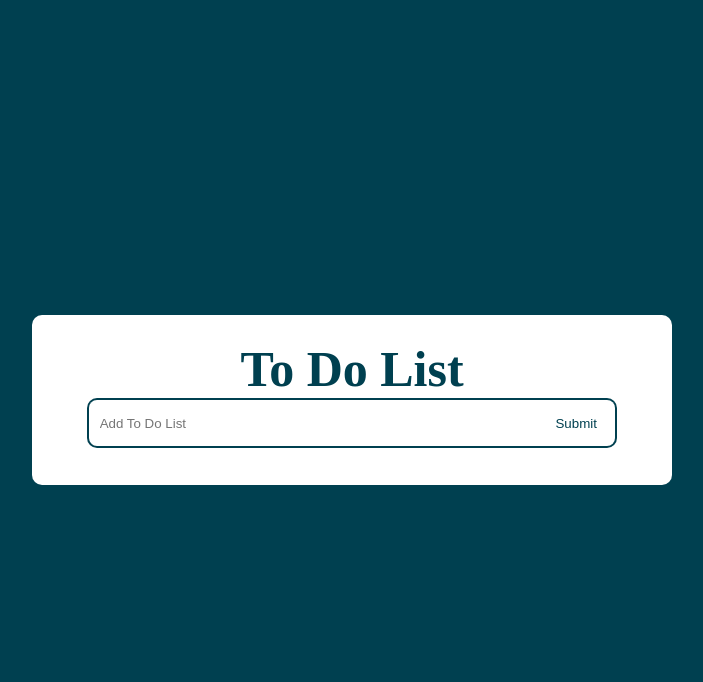
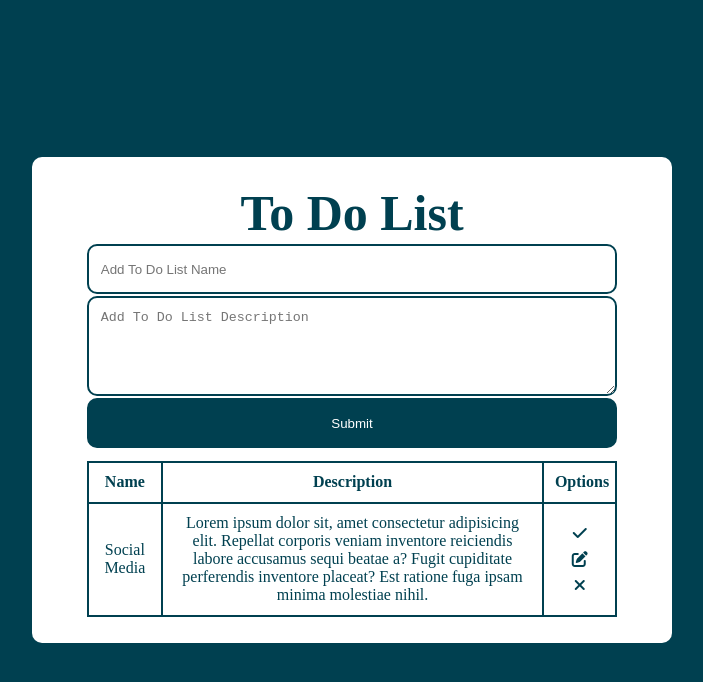
Before and after one commit to paulchristianlabor/javascript-practice, a plain HTML site: page to-do-list-javascript/index.html in a window 1280 px wide. Shown: the whole page, without its empty margins (288-991 px from the left). Drawn offline with Linux system fonts and the light colour scheme.

Commit message:
adding elements

```diff
--- a/to-do-list-javascript/index.html
+++ b/to-do-list-javascript/index.html
@@ -11,14 +11,26 @@
 <body>
     <section class="container">
         <h1>To Do List</h1>
-        <div class="input-container">
-            <input type="text" id="toDoList" class="input-text" placeholder="Add To Do List">
-            <button class="button-submit" onclick="submit()">Submit</button>
-        </div>
+        <input type="text" id="toDoList" class="input-text" placeholder="Add To Do List Name">
+        <textarea id="" placeholder="Add To Do List Description"></textarea>
+        <button class="button-submit" onclick="submit()">Submit</button>
         <div class="list-container">
-            <ul id="ul">
-
-            </ul>
+            <table>
+                <tr>
+                    <th>Name</th>
+                    <th>Description</th>
+                    <th>Options</th>
+                </tr>
+                <tr>
+                    <td>Social Media</td>
+                    <td>Lorem ipsum dolor sit, amet consectetur adipisicing elit. Repellat corporis veniam inventore reiciendis labore accusamus sequi beatae a? Fugit cupiditate perferendis inventore placeat? Est ratione fuga ipsam minima molestiae nihil.</td>
+                    <td>
+                        <i class="fa-solid fa-check" title="Done"></i>
+                        <i class="fa-solid fa-pen-to-square" title="Edit"></i>
+                        <i class="fa-solid fa-xmark" title="Delete"></i>
+                    </td>
+                </tr>
+            </table>
         </div>
     </section>
 
--- a/to-do-list-javascript/style.css
+++ b/to-do-list-javascript/style.css
@@ -10,6 +10,7 @@ html , body{
     height: 100%;
     width: 100%;
     display: flex;
+    flex-direction: column;
     justify-content: center;
     align-items: center;
 }
@@ -28,69 +29,66 @@ html , body{
 .container h1{
     color: #004050;
     font-size: 50px;
+    margin: 1px 0;
 }
 /* Input */
-.input-container{
+.input-text{
+    height: 50px;
     width: 90%;
-    display: flex;
+    border: solid 2px #004050;
+    border-radius: 10px;
+    padding: 2%;
+    outline: none;
+    margin: 1px 0;
 }
-.input-container .input-text{
+textarea{
+    height: 100px;
+    width: 90%;
+    border: solid 2px #004050;
+    border-radius: 10px;
+    padding: 2%;
+    outline: none;
+    margin: 1px 0;
+}
+.button-submit{
     height: 50px;
-    width: 85%;
-    border-top: solid 2px #004050;
-    border-left: solid 2px #004050;
-    border-bottom: solid 2px #004050;
-    border-right: none;
-    border-top-left-radius: 10px;
-    border-bottom-left-radius: 10px;
-    padding: 2%;
+    width: 90%;
+    background: #004050;
+    color: #fff;
+    cursor: pointer;
+    border: solid 2px #004050;
+    border-radius: 10px;
+    margin: 1px 0;
 }
-.input-container .button-submit{
-    height: 50px;
-    width: 15%;
+.button-submit:hover{
     background: #fff;
     color: #004050;
-    cursor: pointer;
-    border-top: solid 2px #004050;
-    border-right: solid 2px #004050;
-    border-bottom: solid 2px #004050;
-    border-left: none;
-    border-top-right-radius: 10px;
-    border-bottom-right-radius: 10px;
-}
-.input-container .button-submit:hover{
-    background: #004050;
-    color: #fff;
 }
 /* List */
 .list-container{
     width: 90%;
     margin-top: 2%;
 }
-.list-container ul{
-    max-height: 300px;
-    overflow-y: auto;
+table{
+    width: 100%;
+    border-collapse: collapse;
+    text-align: center;
+    color: #004050;
 }
-.list-container ul li{
+tr , th , td{
+    border: solid 2px #004050;
+}
+th , td{
     padding: 2%;
-    list-style: none;
-    border-radius: 10px;
-    background: #fff;
-    color: #004050;
-    margin-bottom: 2%;
-    position: relative;
+    min-width: 70px;
 }
-.list-container ul li:hover{
+.fa-solid{
+    padding: 5px;
+    border-radius: 5px;
+}
+.fa-solid:hover{
+    background-color: #004050;
     color: #fff;
-    background: #004050;
-}
-/* Footer */
-.footer-container{
-    width: 90%;
-    display: flex;
-    justify-content: space-between;
-    align-items: center;
-    padding: 2%;
 }
 @media(max-width: 720px){
     .container{
@@ -99,17 +97,19 @@ html , body{
     .container h1{
         font-size: 30px;
     }
-    .input-container{
-        flex-direction: column;
+    .input-text{
+        width: 100%;
     }
-    .input-container .input-text{
+    textarea{
+        width: 100%;
+    }
+    .button-submit{
         width: 100%;
         border: solid 2px #004050;
         border-radius: 10px;
     }
-    .input-container .button-submit{
+    .list-container{
         width: 100%;
-        border: solid 2px #004050;
-        border-radius: 10px;
+        margin-top: 2%;
     }
 }
```
